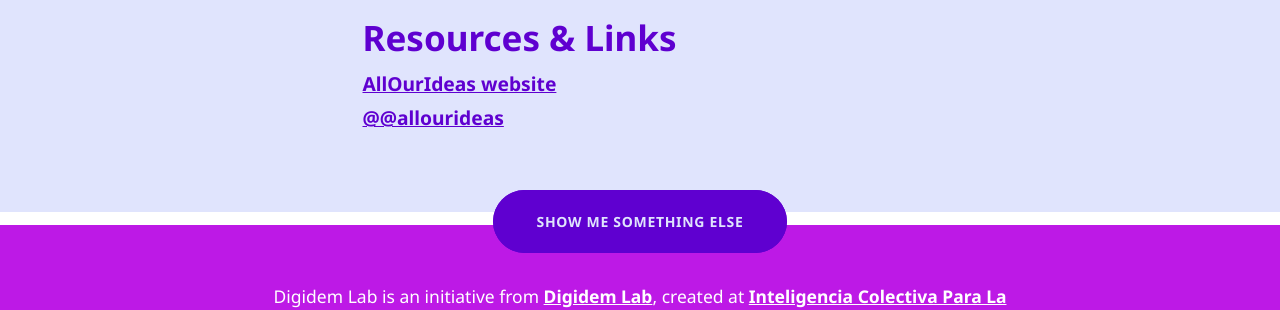
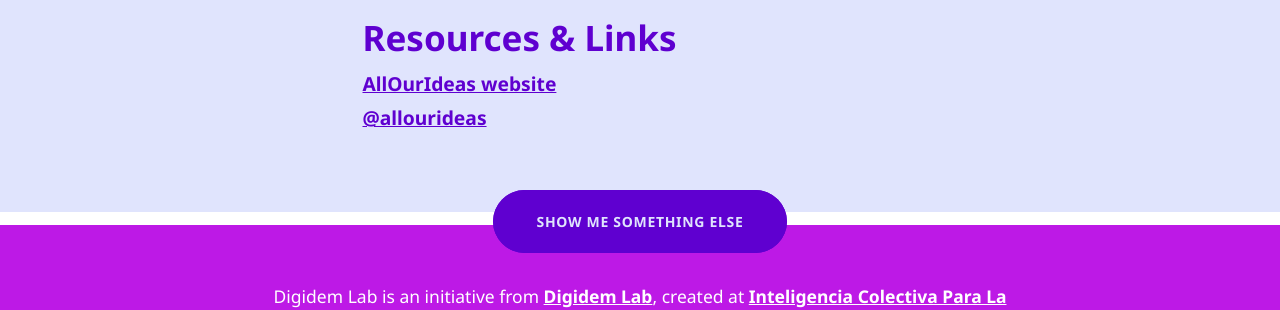
Before and after one commit to digidemlab/democat, a Jekyll site: the page built from _posts/2016-11-28-allourideas.md, in a window 1280 px wide and 900 px high, scrolled down 1728 px. Shown: the part 418-728 px from the top of the window. Built offline with Jekyll 4.4.1, drawn with Linux system fonts in a browser that asks for light colours.

```diff
--- a/_posts/2016-11-28-allourideas.md
+++ b/_posts/2016-11-28-allourideas.md
@@ -17,7 +17,7 @@ quote:
 source:
 website: www.allourideas.org
 documentation:
-twitter: "@allourideas"
+twitter: allourideas
 ---
 
 ## What is it and why should I use it?
```
